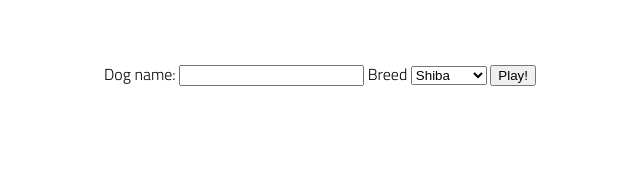
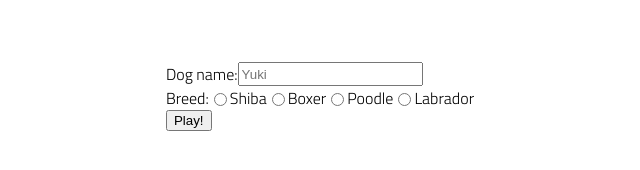
Before and after one commit to jillianlg/lab-13-user-adventure, a plain HTML site: page index.html in a window 1280 px wide. Shown: the whole page, without its empty margins (320-960 px from the left). Drawn offline with Linux system fonts and the light colour scheme.

Commit message:
add minimal css to html

```diff
--- a/index.html
+++ b/index.html
@@ -21,16 +21,14 @@
             <form>
                 <label>
                     Dog name:
-                    <input name="name" />
+                    <input name="name" placeholder="Yuki"/>
                 </label>
                 <label>
-                    Breed
-                    <select name="breed">
-                        <option value="shiba">Shiba</option>
-                        <option value="boxer">Boxer</option>
-                        <option value="poodle">Poodle</option>
-                        <option value="labrador">Labrador</option>
-                    </select>
+                    Breed:
+                    <input type="radio" name="dog" value="shiba">Shiba</input>
+                    <input type="radio" name="dog" value="boxer">Boxer</input>
+                    <input type="radio" name="dog" value="poodle">Poodle</input>
+                    <input type="radio" name="dog" value="labrador">Labrador</input>
                 </label>
             <button>Play!</button>
             </form>
--- a/styles/style.css
+++ b/styles/style.css
@@ -1,6 +1,6 @@
-body, html {
+/* body, html {
     margin: 0 auto;
-}
+} */
 
 body {
     --color1: #ffffff;
@@ -21,6 +21,7 @@ body {
 main {
     display: flex;
     flex-direction: column;
+    flex-wrap: wrap;
     justify-content: center;
     align-items: center;
 }
@@ -40,6 +41,19 @@ section {
     border: solid 2px var(--color1);
 }
 
+label {
+    display: flex;
+    flex-direction: row;
+    flex-wrap: wrap;
+    /* justify-content: center;
+    align-items: center; */
+}
+button {
+    display: flex;
+    /* flex-direction: column; */
+    justify-content: center;
+    align-items: center;
+}
 /* header {
     display: flex;
     justify-content: flex-end;
```
